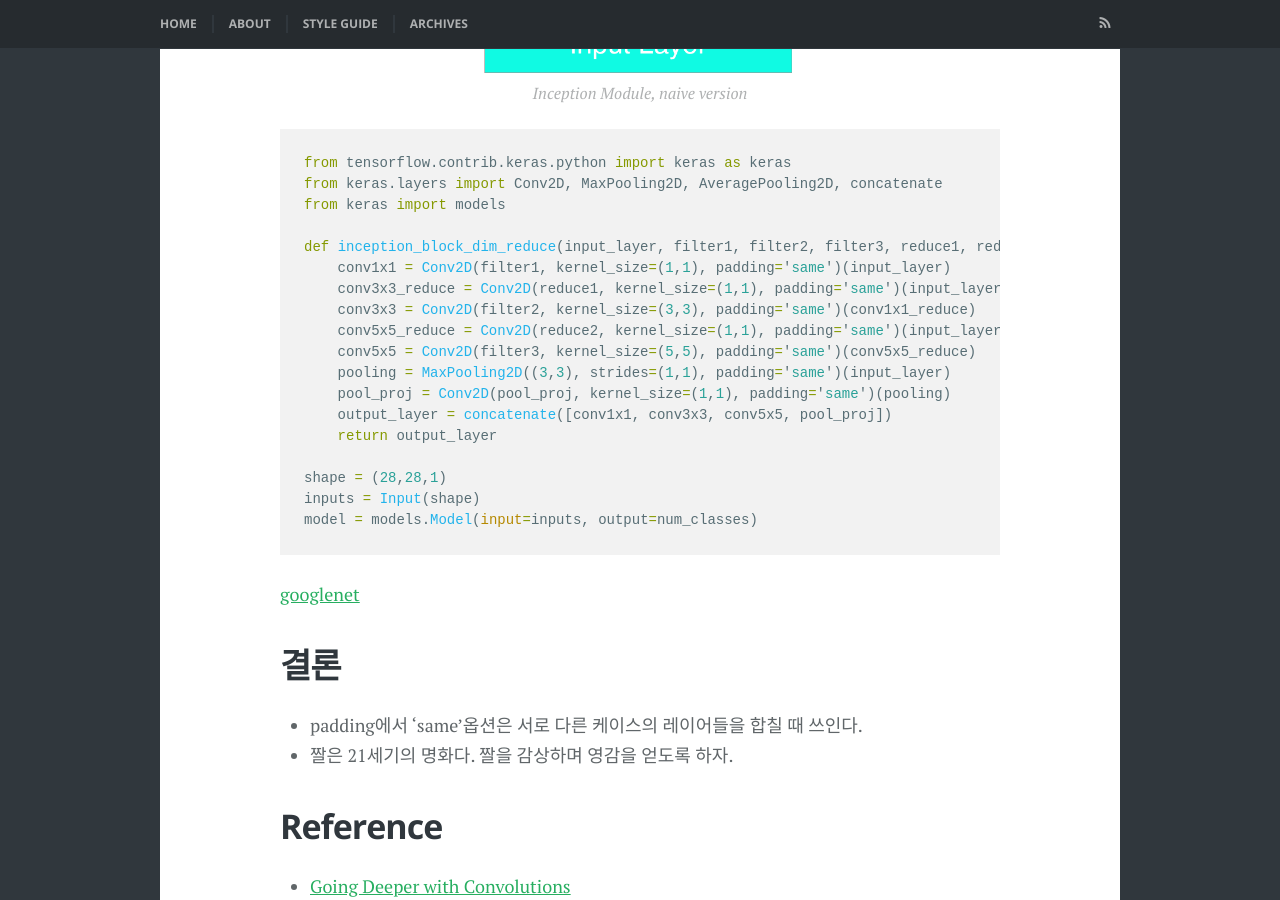
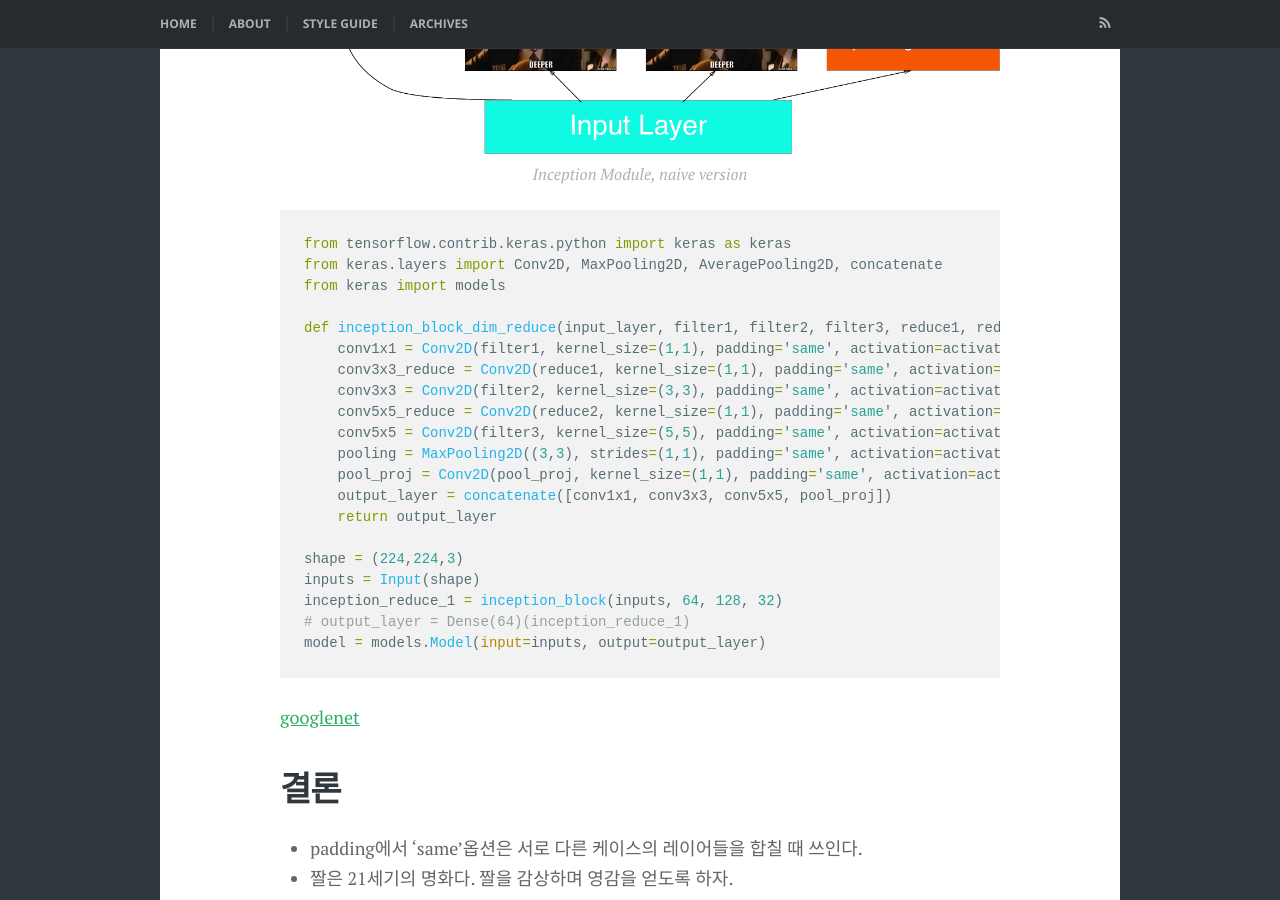
Before and after one commit to hskang9/hskang9.github.io, a Jekyll site: the page built from _posts/2017-11-24-Various_CNN_Layers.md, in a window 1280 px wide and 900 px high, scrolled down 4283 px. Built offline with Jekyll 4.4.1, drawn with Linux system fonts in a browser that asks for light colours; some web fonts are replaced; comment, search, counter and statistics services are not loaded; some of the changed text lies outside the part shown.

Commit message:
Update 2017-11-24-Various_CNN_Layers.md

````diff
--- a/_posts/2017-11-24-Various_CNN_Layers.md
+++ b/_posts/2017-11-24-Various_CNN_Layers.md
@@ -25,7 +25,7 @@ tags: [Deep Learning, Machine Learning, Keras]
 >“codenamed Inception, which derives its name from the Network in network paper by Lin et al [12](https://scholar.google.com/citations?user=BGONmkIAAAAJ&hl=en)
 in conjunction with the famous “we need to go deeper” internet meme [1](http://knowyourmeme.com/memes/we-need-to-go-deeper)” <cite>― Inventors of inception module</cite>
 
-{% include image_caption.html imageurl="/images/posts/weneedtogodeeper.png" title="weneedtogodeeper" caption="문제의 그 짤" %}
+{% include image_caption.html imageurl="/images/posts/weneedtogodeeper.jpg" title="weneedtogodeeper" caption="문제의 그 짤" %}
 
 ## 구조
 
@@ -38,19 +38,21 @@ from tensorflow.contrib.keras.python import keras as keras
 from keras.layers import Conv2D, MaxPooling2D, AveragePooling2D, concatenate, Input
 from keras import models
 
-def inception_block(input_layer, filter1=64, filter2=128, filter3=32):
-    conv1x1 = Conv2D(filter1, kernel_size=(1,1), padding='same')(input_layer)
-    conv3x3 = Conv2D(filter2, kernel_size=(3,3), padding='same')(input_layer)
-    conv5x5 = Conv2D(filter3, kernel_size=(5,5), padding='same')(input_layer)
-    pooling = MaxPooling2D((3,3), strides=(1,1), padding='same')(input_layer)
+def inception_block(input_layer, filter1=64, filter2=128, filter3=32, activation='relu'):
+    conv1x1 = Conv2D(filter1, kernel_size=(1,1), padding='same', activation=activation)(input_layer)
+    conv3x3 = Conv2D(filter2, kernel_size=(3,3), padding='same', activation=activation)(input_layer)
+    conv5x5 = Conv2D(filter3, kernel_size=(5,5), padding='same', activation=activation)(input_layer)
+    pooling = MaxPooling2D((3,3), strides=(1,1), padding='same', activation=activation)(input_layer)
    #Average pooling은 평균값을 구하여 줄여주나 연산량을 많이 요구한다.
    #pooling = AveragePooling2D((3,3), strides=(1,1), padding='same')(input_layer)
     output_layer = concatenate([conv1x1, conv3x3, conv5x5, pooling])
     return output_layer
 
-shape = (28,28,1)
+shape = (224,224,3)
 inputs = Input(shape)
-model = models.Model(input=inputs, output=num_classes)
+inception_1 = inception_block(inputs, 64, 128, 32)
+# output_layer = Dense(64)(inception_1)
+model = models.Model(input=inputs, output=output_layer)
 ```
 
 ### dimension reduction
@@ -62,20 +64,22 @@ from tensorflow.contrib.keras.python import keras as keras
 from keras.layers import Conv2D, MaxPooling2D, AveragePooling2D, concatenate
 from keras import models
 
-def inception_block_dim_reduce(input_layer, filter1, filter2, filter3, reduce1, reduce2, pool_proj):
-    conv1x1 = Conv2D(filter1, kernel_size=(1,1), padding='same')(input_layer)
-    conv3x3_reduce = Conv2D(reduce1, kernel_size=(1,1), padding='same')(input_layer)
-    conv3x3 = Conv2D(filter2, kernel_size=(3,3), padding='same')(conv1x1_reduce)
-    conv5x5_reduce = Conv2D(reduce2, kernel_size=(1,1), padding='same')(input_layer)
-    conv5x5 = Conv2D(filter3, kernel_size=(5,5), padding='same')(conv5x5_reduce)
-    pooling = MaxPooling2D((3,3), strides=(1,1), padding='same')(input_layer)
-    pool_proj = Conv2D(pool_proj, kernel_size=(1,1), padding='same')(pooling)
+def inception_block_dim_reduce(input_layer, filter1, filter2, filter3, reduce1, reduce2, pool_proj, activation='relu'):
+    conv1x1 = Conv2D(filter1, kernel_size=(1,1), padding='same', activation=activation)(input_layer)
+    conv3x3_reduce = Conv2D(reduce1, kernel_size=(1,1), padding='same', activation=activation)(input_layer)
+    conv3x3 = Conv2D(filter2, kernel_size=(3,3), padding='same', activation=activation)(conv1x1_reduce)
+    conv5x5_reduce = Conv2D(reduce2, kernel_size=(1,1), padding='same', activation=activation)(input_layer)
+    conv5x5 = Conv2D(filter3, kernel_size=(5,5), padding='same', activation=activation)(conv5x5_reduce)
+    pooling = MaxPooling2D((3,3), strides=(1,1), padding='same', activation=activation)(input_layer)
+    pool_proj = Conv2D(pool_proj, kernel_size=(1,1), padding='same', activation=activation)(pooling)
     output_layer = concatenate([conv1x1, conv3x3, conv5x5, pool_proj])
     return output_layer
 
-shape = (28,28,1)
+shape = (224,224,3)
 inputs = Input(shape)
-model = models.Model(input=inputs, output=num_classes)
+inception_reduce_1 = inception_block(inputs, 64, 128, 32)
+# output_layer = Dense(64)(inception_reduce_1)
+model = models.Model(input=inputs, output=output_layer)
 ```
 [googlenet]()
 
````
